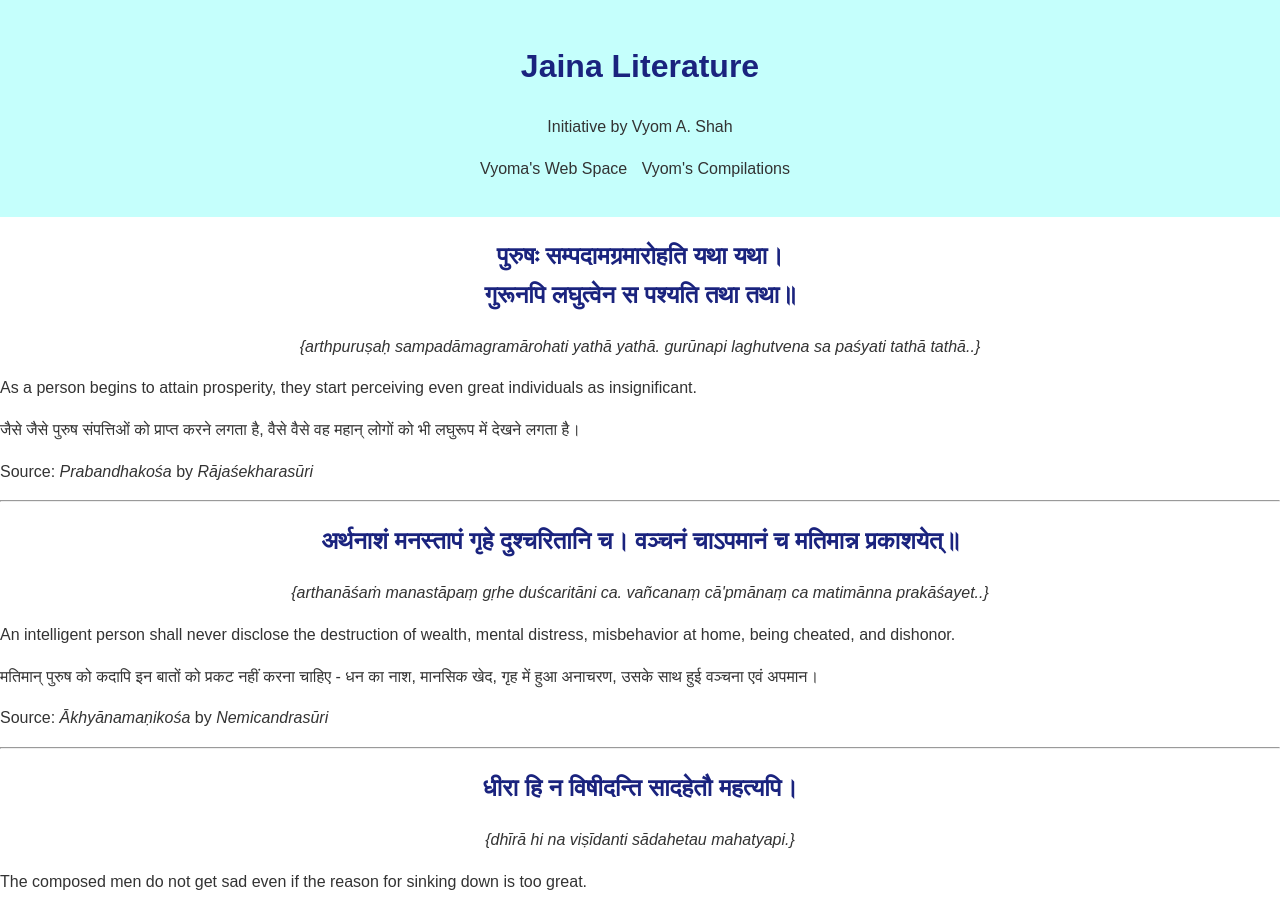
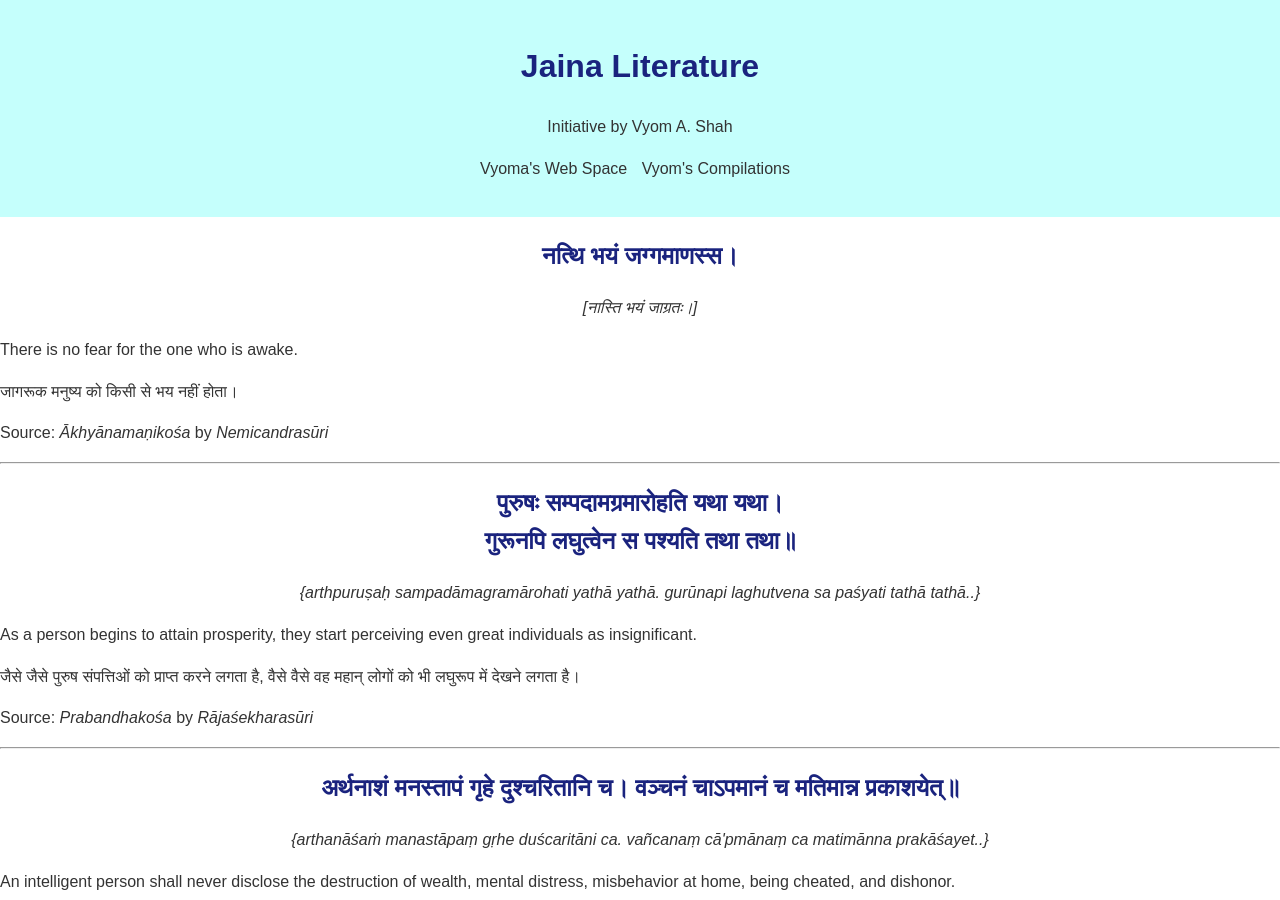
Before and after one commit to svyoma/svyoma.github.io, a Jekyll site: the page jaina-literature/dailyverse.html, which Jekyll copies as it is, in a window 1280 px wide and 900 px high. Built offline with Jekyll 4.4.1, drawn with Linux system fonts in a browser that asks for light colours; some web fonts are replaced.

Commit message:
Update dailyverse.html

```diff
--- a/jaina-literature/dailyverse.html
+++ b/jaina-literature/dailyverse.html
@@ -103,6 +103,16 @@
   </ul>
     </nav>
     </header>
+    <blockquote>
+        <h2 style="text-align: center;"><strong>नत्थि भयं जग्गमाणस्स।</strong></h2>
+        </blockquote>
+        <p style="text-align: center;"><em>[नास्ति भयं जाग्रतः।]</em></p>
+        <div class="cl-preview-section">
+        <p>There is no fear for the one who is awake.</p>
+        <p>जागरूक मनुष्य को किसी से भय नहीं होता।</p>
+        <p>Source: <em>Ākhyānamaṇikośa</em> by <em>Nemicandrasūri</em></p>
+        </div>
+            <hr />
 <blockquote>
 <h2 style="text-align: center;"><strong>पुरुषः सम्पदामग्रमारोहति यथा यथा। <br /> गुरूनपि लघुत्वेन स पश्यति तथा तथा॥</strong></h2>
 </blockquote>
```
